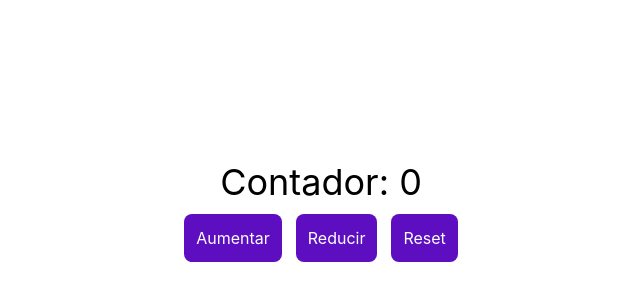
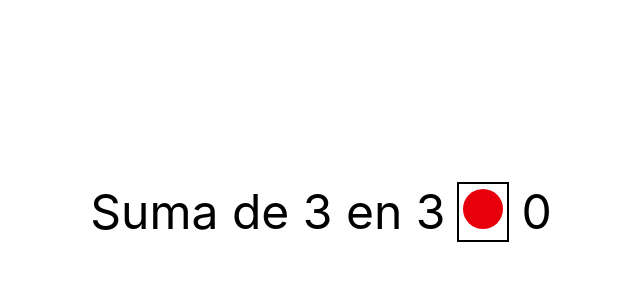
Before and after one commit to muniloper30/victor-lorencio-bootcamp-fullstack, a React (Vite) app in the folder 03-react/sheet03/: page / in a window 1280 px wide. Shown: the part 188-488 px from the top of the page, without its empty margins (319-959 px from the left). Built offline with nearby package versions, Linux system fonts and the light colour scheme.

Commit message:
feat(react): complete exercise08 from sheet03 - fix react counter component

```diff
--- a/03-react/sheet03/src/App.tsx
+++ b/03-react/sheet03/src/App.tsx
@@ -1,6 +1,7 @@
 
 // import { Exercise03 } from './exercise03/Exercise03'
-import { Exercise05 } from "./exercise05/Exercise"
+// import { Exercise05 } from "./exercise05/Exercise"
+import { Exercise08 } from "./exercise08/Exercise08"
 
 
 function App() {
@@ -9,7 +10,8 @@ function App() {
   return (
     <>
      {/* <Exercise03></Exercise03>  */}
-     <Exercise05></Exercise05>
+     {/* <Exercise05></Exercise05> */}
+     <Exercise08></Exercise08>
     </>
   )
 }
--- a/03-react/sheet03/src/exercise05/info.md
+++ b/03-react/sheet03/src/exercise05/info.md
@@ -0,0 +1,9 @@
+## Ex05 - Varias Acciones Sobre Un Mismo Valor
+
+Construye un componente que incluya:
+un valor visible;
+una acción para aumentar;
+una acción para reducir;
+una acción para volver al valor inicial.
+
+Componente funcional.
--- /dev/null
+++ b/03-react/sheet03/src/exercise08/ComponenteSample/ComponenteSample.tsx
@@ -0,0 +1,24 @@
+import { useState } from "react";
+
+export const ComponenteSample = () => {
+    const [value, setValue] = useState(0);
+    function handleClick() {
+        setValue(prev => prev + 1);
+        setValue(prev => prev + 1);
+        setValue(prev => prev + 1);
+    }
+
+    //Usamos prev para decirle  a React: "sea cual sea el valor más reciente del estado, súmale 1".
+    // React garantiza que prev siempre es el valor más actualizado, no el de la última vez que se renderizó.
+    //Por lo que al hacer 3 setvalue sumamos de 3 en 3
+
+    return (
+        <div className="flex items-center justify-center min-h-screen text-5xl gap-3">
+            <span>Suma de 3 en 3</span>
+            <div className="border-2 border-black p-1">
+                <button className="bg-red-600 w-10 h-10 rounded-full hover:scale-110 transition transform cursor-pointer" onClick={handleClick}> </button>
+            </div>
+            <span>{value}</span>
+        </div>
+    )
+}
--- /dev/null
+++ b/03-react/sheet03/src/exercise08/Exercise08.tsx
@@ -0,0 +1,9 @@
+import { ComponenteSample } from "./ComponenteSample/ComponenteSample";
+
+export const Exercise08 = () => {
+    return (
+        <div>
+            <ComponenteSample></ComponenteSample>
+        </div>
+    )
+}
--- /dev/null
+++ b/03-react/sheet03/src/exercise08/info.md
@@ -0,0 +1,14 @@
+## Ex08 - Revisión De Comportamiento
+
+Analiza este código y corrígelo para que el resultado final sea coherente con la intención de aumentar tres veces seguidas.
+
+function Sample() {
+const [value, setValue] = useState(0); function handleClick() {
+setValue(value + 1);
+setValue(value + 1);
+setValue(value + 1);
+}
+return <button onClick={handleClick}>{value}</button>;
+}
+
+. Explicación breve de lo que ocurre. 2. Versión corregida. 3. Explicación breve del criterio usado.
```
